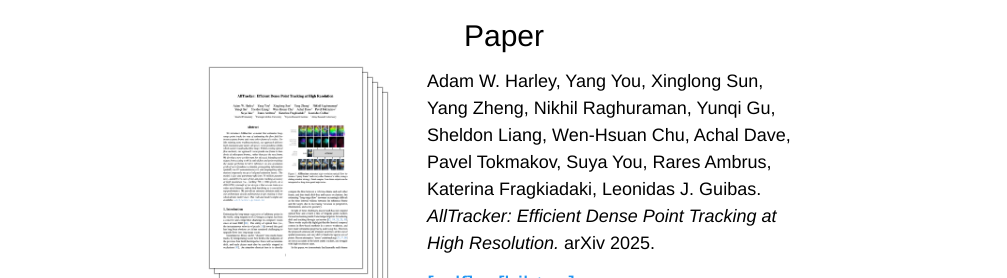
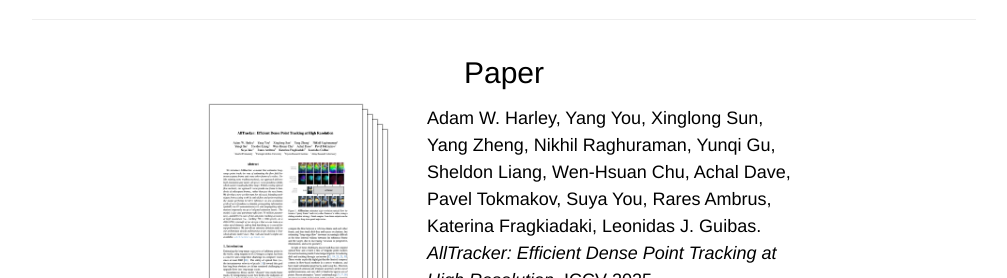
Before and after one commit to alltracker/alltracker.github.io, a plain HTML site: page index.html in a window 1280 px wide. Shown: the part 2522-2800 px from the top of the page, without its empty margins (136-1143 px from the left). Drawn offline with nearby package versions, Linux system fonts and the light colour scheme.

Commit message:
updated iccv

```diff
--- a/index.html
+++ b/index.html
@@ -70,7 +70,7 @@
 	      <a href="https://www.cs.cmu.edu/~katef/">Katerina&nbsp;Fragkiadaki</a>&emsp;
 	      <a href="https://geometry.stanford.edu/member/guibas/">Leonidas&nbsp;J.&nbsp;Guibas</a>
 	    </h5>
-	    <!-- <h5><em>ECCV 2022 (Oral)</em></h5> -->
+	    <h5><em>ICCV 2025</em></h5>
 	  </div>
 	  <div class="w3-center">
 	    <!-- <h3>[<a href="https://github.com/aharley/pips">Code</a>] &emsp; [<a href="https://openaccess.thecvf.com/content/CVPR2021/papers/Harley_Track_Check_Repeat_An_EM_Approach_to_Unsupervised_Tracking_CVPR_2021_paper.pdf">Paper</a>]</h3> -->
@@ -276,7 +276,7 @@
 	      <div class="cite">
 		Adam W. Harley, Yang You, Xinglong Sun, Yang Zheng, Nikhil Raghuraman, Yunqi Gu, Sheldon Liang, Wen-Hsuan Chu, Achal Dave, Pavel Tokmakov, Suya You, Rares Ambrus, Katerina Fragkiadaki, Leonidas J. Guibas.
 		<i>AllTracker: Efficient Dense Point Tracking at High Resolution.</i>
-		arXiv 2025.
+		ICCV 2025.
 	      </div>
 	      <h3><a href="https://arxiv.org/pdf/2506.07310.pdf">[pdf]</a>&emsp;<a href="bib.txt">[bibtex]</a></h3>
 	    </div>
```
Also changed, not shown: bib.txt.
